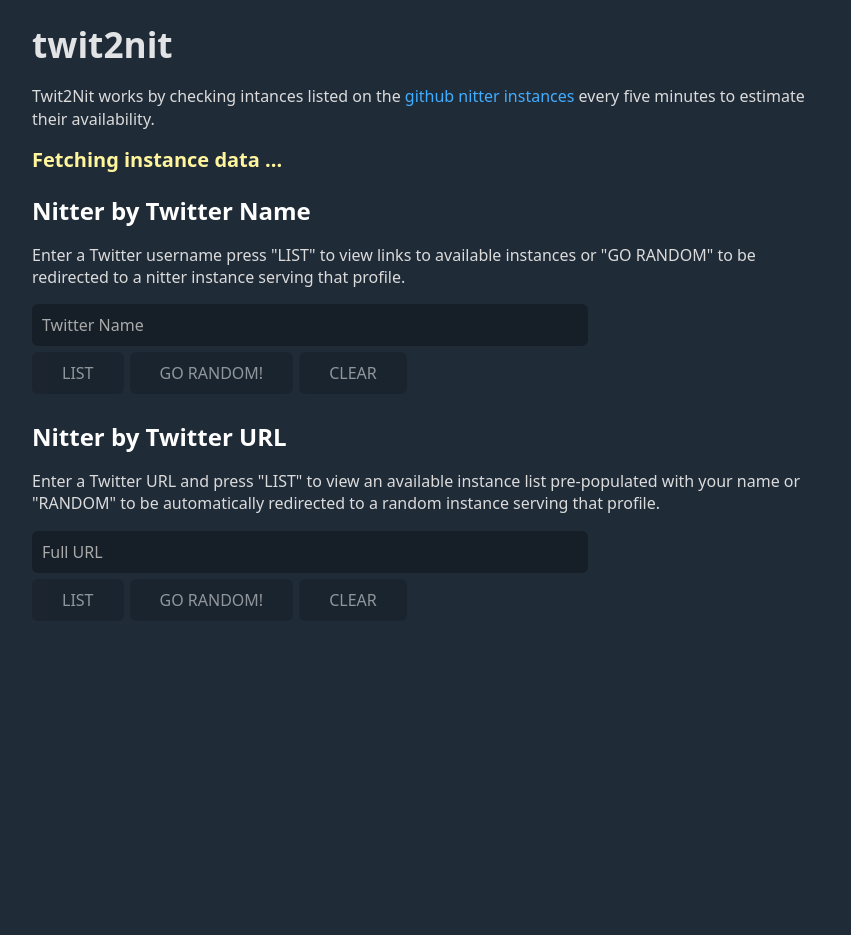
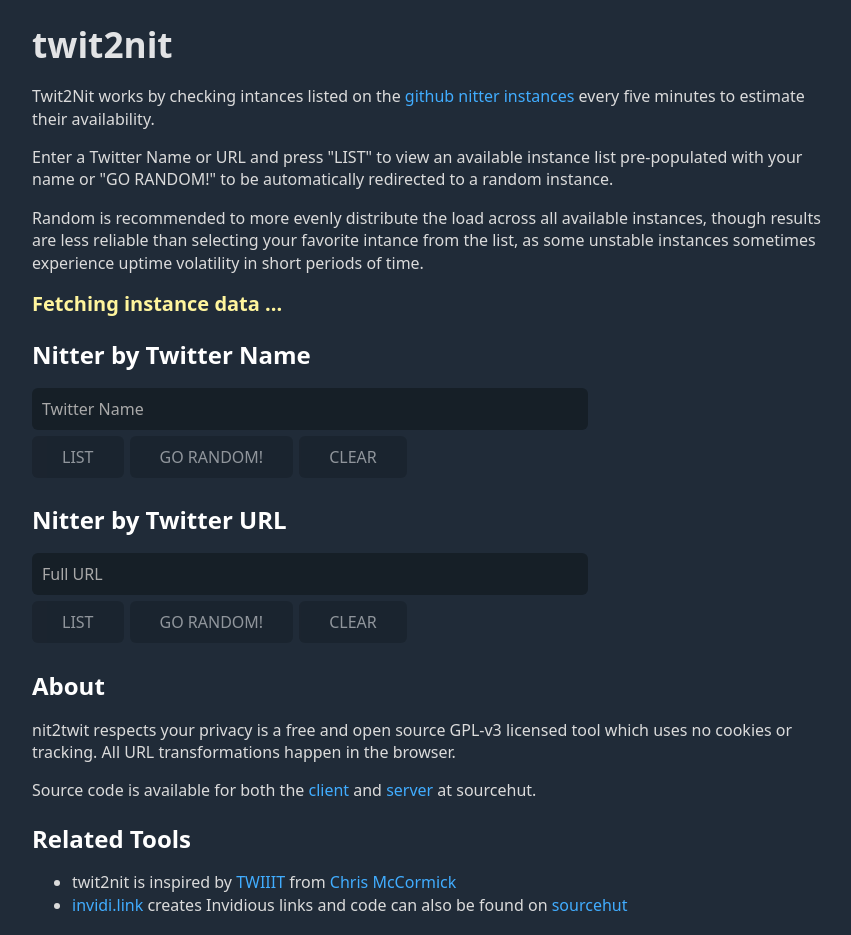
Before and after one commit to ktleary/twit2nit.xyz, a React (Create React App) app: page / in a window 1280 px wide. Shown: the top 935 px of the page, without its empty margins (208-1059 px from the left). Before the commit the page ends 800 px from the top, so only its background shows below. Built offline with nearby package versions, Linux system fonts and the light colour scheme; no server answers.

Commit message:
footer, credits, source links

```diff
--- a/src/App.js
+++ b/src/App.js
@@ -4,6 +4,8 @@
 import Message from "./components/message";
 import Name from "./components/name";
 import Url from "./components/url";
+import Footer from "./components/footer";
+
 import { MESSAGES } from "./constants";
 import { getInstanceData } from "./services/data.service";
 
@@ -32,6 +34,7 @@
       <Message message={message} />
       <Name instances={instances} />
       <Url instances={instances} />
+      <Footer />
     </div>
   );
 };
--- a/src/components/description.js
+++ b/src/components/description.js
@@ -9,7 +9,17 @@
       </a>{" "}
       every five minutes to estimate their availability.
     </p>
-
+    <p>
+      Enter a Twitter Name or URL and press "LIST" to view an available instance
+      list pre-populated with your name or "GO RANDOM!" to be automatically
+      redirected to a random instance.
+    </p>
+    <p>
+      Random is recommended to more evenly distribute the load across all
+      available instances, though results are less reliable than selecting your
+      favorite intance from the list, as some unstable instances sometimes
+      experience uptime volatility in short periods of time.
+    </p>
   </section>
 );
 
--- /dev/null
+++ b/src/components/footer.js
@@ -0,0 +1,37 @@
+import React from "react";
+
+const Footer = () => (
+  <div>
+    <h2>About</h2>
+    <p>
+      nit2twit respects your privacy is a free and open source GPL-v3 licensed
+      tool which uses no cookies or tracking. All URL transformations happen in
+      the browser.
+    </p>
+    <p>
+      Source code is available for both the{" "}
+      <a href="https://git.sr.ht/~djlooop/twit2nit-client">client</a> and{" "}
+      <a href="https://git.sr.ht/~djlooop/twit2nit">server</a> at sourcehut.
+    </p>
+    <p>
+      <h2>Related Tools</h2>
+      <ul>
+        <li>
+          twit2nit is inspired by <a href="https://twiiit.com">TWIIIT</a> from{" "}
+          <a href="https://twiiit.com/mccrmx">Chris McCormick</a>
+        </li>
+        <li>
+          <a href="https://invidi.link">invidi.link</a> creates Invidious links
+          and code can also be found on{" "}
+          <a href="https://sr.ht/~djlooop/invidi.link/">sourcehut</a>
+        </li>
+      </ul>
+    </p>
+    <p>
+      For questions or comments, please contact{" "}
+      <a href="https://sr.ht/~djlooop">djlooop</a>.
+    </p>
+  </div>
+);
+
+export default Footer;
--- a/src/components/name.js
+++ b/src/components/name.js
@@ -20,11 +20,6 @@
   return (
     <section>
       <h2>Nitter by Twitter Name</h2>
-      <p>
-        Enter a Twitter username press "LIST" to view links to available
-        instances or "GO RANDOM" to be redirected to a nitter instance serving that
-        profile.
-      </p>
       <p>
         <input
           type="text"
--- a/src/components/url.js
+++ b/src/components/url.js
@@ -40,11 +40,6 @@
     <section>
       <h2>Nitter by Twitter URL</h2>
       <p>
-        Enter a Twitter URL and press "LIST" to view an available instance list
-        pre-populated with your name or "RANDOM" to be automatically redirected
-        to a random instance serving that profile.
-      </p>
-      <p>
         <input
           type="text"
           name="urlName"
```
